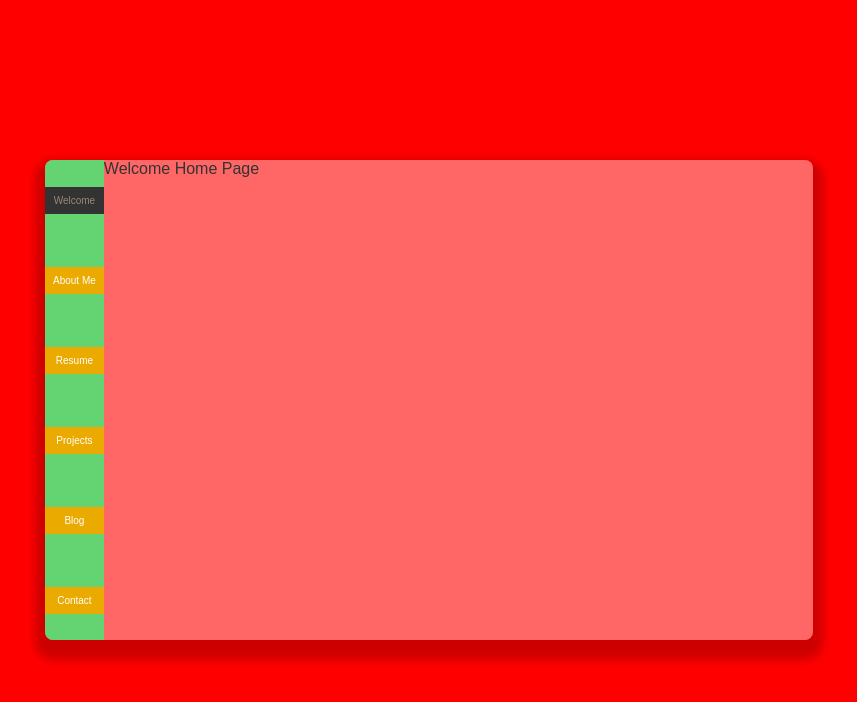
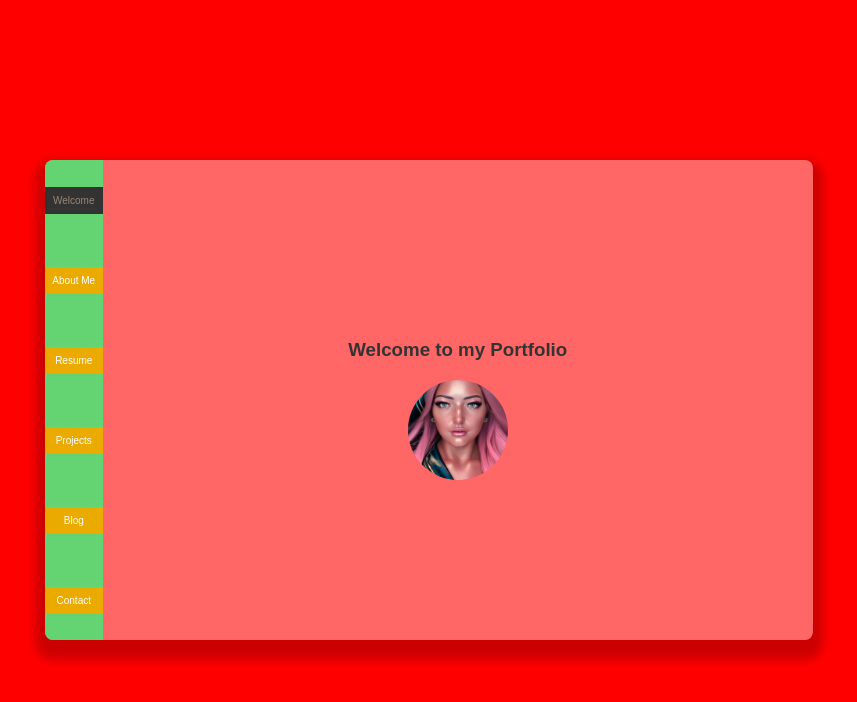
Before and after one commit to brettl1991/Portfolio-01, a Next.js app: page / in a window 1280 px wide. Shown: the top 702 px of the page, without its empty margins (211-1068 px from the left). Built offline with nearby package versions, Linux system fonts and the light colour scheme.

Commit message:
feat: add and position profile img

```diff
--- /dev/null
+++ b/src/app/page.style.ts
@@ -0,0 +1,16 @@
+import styled from "styled-components";
+
+export const ImgContainer = styled.div`
+  width: 100px;
+  height: 100px;
+  border-radius: 500%;
+  overflow: hidden;
+`;
+
+export const Main = styled.div`
+  display: flex;
+  width: 100%;
+  flex-direction: column;
+  align-items: center;
+  justify-content: center;
+`;
--- a/src/app/page.tsx
+++ b/src/app/page.tsx
@@ -1,9 +1,23 @@
 "use client";
+
+import Image from "next/image";
+import profilePic from "public/profile.png";
+import * as S from "./page.style";
 
 export default function Home() {
   return (
     <>
-      <div>Welcome Home Page</div>
+      <S.Main>
+        <h3>Welcome to my Portfolio</h3>
+        <S.ImgContainer>
+          <Image
+            src={profilePic}
+            alt="Picture of the author"
+            width={100}
+            height={100}
+          />
+        </S.ImgContainer>
+      </S.Main>
     </>
   );
 }
```
Also changed, not shown: public/profile.png (added).
